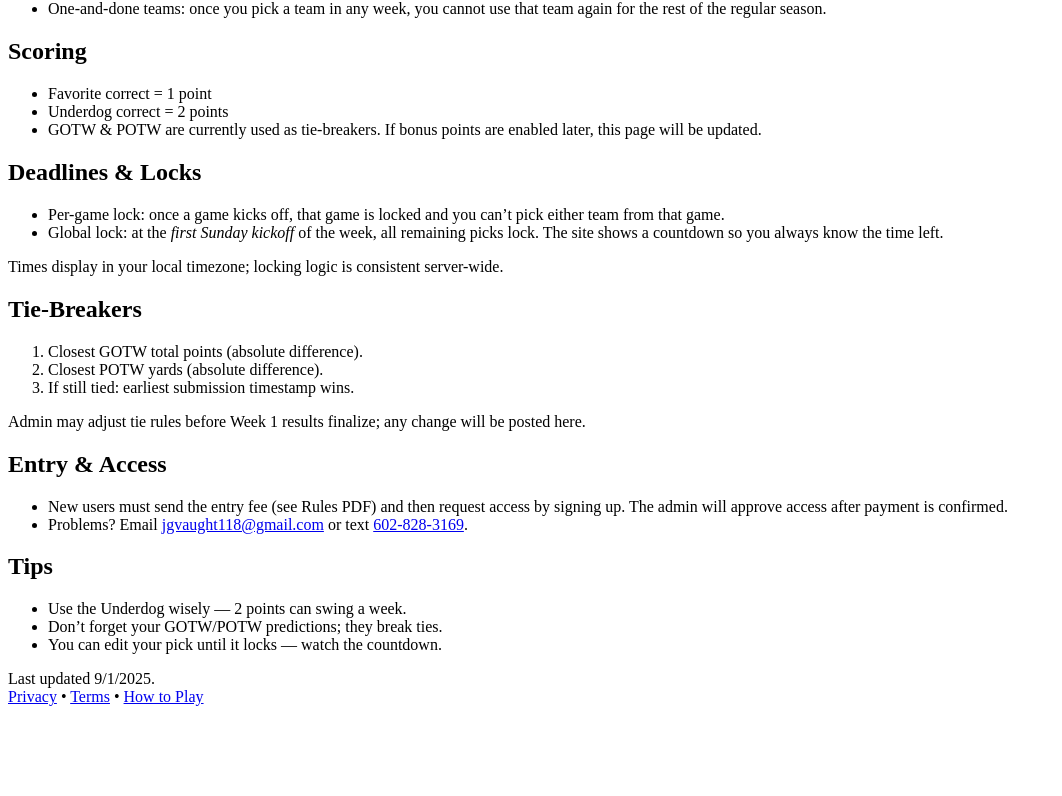
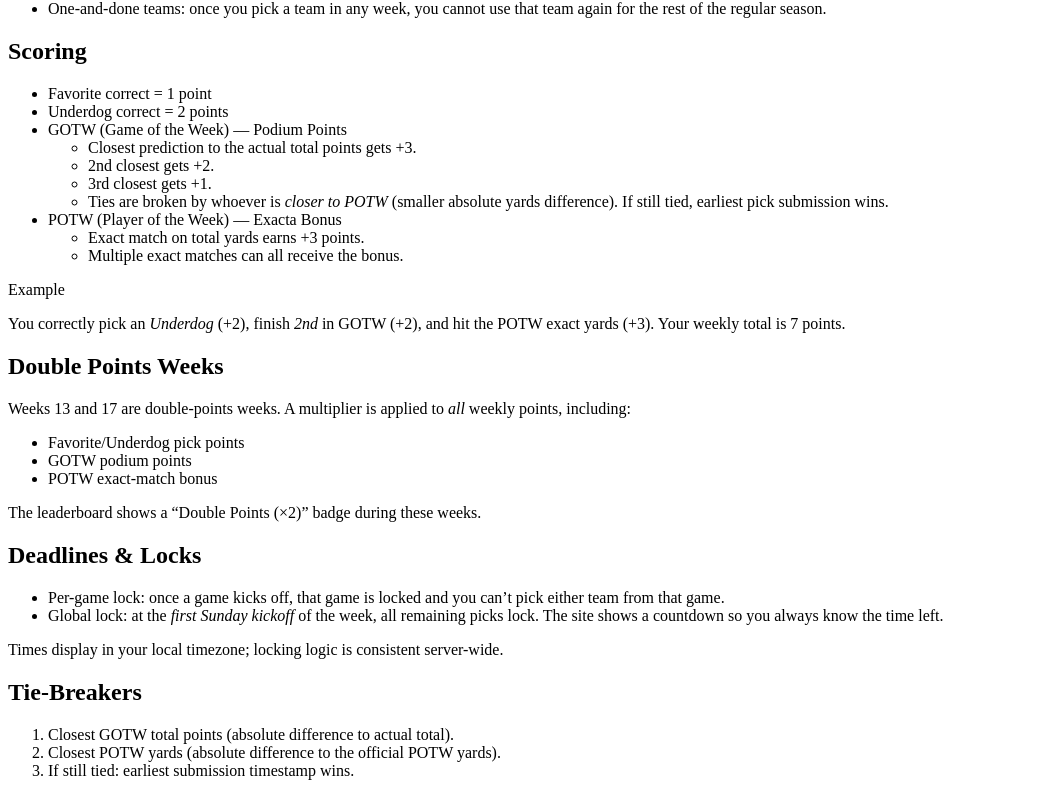
Before and after one commit to jgvaught118/nfl-frenzy-frontend, a React (Vite) app: page /how-to-play in a window 1280 px wide. Shown: the part 479-1275 px from the top of the page, without its empty margins (0-1062 px from the left). Before the commit the page ends 1193 px from the top, so only its background shows below. Built offline with nearby package versions, Linux system fonts and the light colour scheme; no server answers.

Commit message:
Docs: update How To Play with GOTW/POTW + double-points rules

```diff
--- a/src/pages/HowToPlay.jsx
+++ b/src/pages/HowToPlay.jsx
@@ -8,7 +8,8 @@ export default function HowToPlay() {
       <header className="space-y-2">
         <h1 className="text-3xl font-extrabold">How to Play</h1>
         <p className="text-gray-600">
-          Welcome to NFL Frenzy! This page explains weekly picks, scoring, locks, and tie-breakers.
+          Welcome to NFL Frenzy! This page explains weekly picks, scoring (including GOTW/POTW),
+          locks, double-points weeks, and tie-breakers.
         </p>
 
         {/* quick nav */}
@@ -17,6 +18,7 @@ export default function HowToPlay() {
           <a href="#basics" className="underline">Weekly Basics</a>
           <a href="#season" className="underline">Season Constraints</a>
           <a href="#scoring" className="underline">Scoring</a>
+          <a href="#double" className="underline">Double Points Weeks</a>
           <a href="#locks" className="underline">Deadlines & Locks</a>
           <a href="#tiebreakers" className="underline">Tie-Breakers</a>
           <a href="#entry" className="underline">Entry & Access</a>
@@ -54,7 +56,8 @@ export default function HowToPlay() {
             <Link className="text-blue-600 underline" to="/picks/1">Weekly Picks</Link> for the week you want.
           </li>
           <li>
-            Select exactly <span className="font-semibold">one team</span> to win its game (you can’t reuse a team later in the season).
+            Select exactly <span className="font-semibold">one team</span> to win its game
+            (you can’t reuse a team later in the season).
           </li>
           <li>
             Enter your <span className="font-semibold">GOTW</span> (total points) and{" "}
@@ -71,8 +74,8 @@ export default function HowToPlay() {
         <h2 className="text-xl font-bold mb-3">Season Constraints</h2>
         <ul className="list-disc pl-6 space-y-2">
           <li>
-            <span className="font-semibold">One-and-done teams:</span> once you pick a team in any week, you
-            cannot use that team again for the rest of the regular season.
+            <span className="font-semibold">One-and-done teams:</span> once you pick a team in any week,
+            you cannot use that team again for the rest of the regular season.
           </li>
         </ul>
       </section>
@@ -84,11 +87,51 @@ export default function HowToPlay() {
           <li><span className="font-semibold">Favorite correct = 1 point</span></li>
           <li><span className="font-semibold">Underdog correct = 2 points</span></li>
           <li>
-            <span className="font-semibold">GOTW &amp; POTW</span> are currently used as{" "}
-            <span className="font-semibold">tie-breakers</span>. If bonus points are enabled later,
-            this page will be updated.
+            <span className="font-semibold">GOTW (Game of the Week) — Podium Points</span>
+            <ul className="list-disc pl-6 mt-1 space-y-1">
+              <li>Closest prediction to the actual total points gets <span className="font-semibold">+3</span>.</li>
+              <li>2nd closest gets <span className="font-semibold">+2</span>.</li>
+              <li>3rd closest gets <span className="font-semibold">+1</span>.</li>
+              <li>
+                Ties are broken by whoever is <em>closer to POTW</em> (smaller absolute yards difference).
+                If still tied, earliest pick submission wins.
+              </li>
+            </ul>
+          </li>
+          <li>
+            <span className="font-semibold">POTW (Player of the Week) — Exacta Bonus</span>
+            <ul className="list-disc pl-6 mt-1 space-y-1">
+              <li>Exact match on total yards earns <span className="font-semibold">+3</span> points.</li>
+              <li>Multiple exact matches can all receive the bonus.</li>
+            </ul>
           </li>
         </ul>
+
+        {/* Example */}
+        <div className="mt-3 text-sm bg-gray-50 border rounded p-3">
+          <div className="font-semibold mb-1">Example</div>
+          <p>
+            You correctly pick an <em>Underdog</em> (+2), finish <em>2nd</em> in GOTW (+2), and hit the POTW
+            exact yards (+3). Your weekly total is <span className="font-semibold">7 points</span>.
+          </p>
+        </div>
+      </section>
+
+      {/* Double Points */}
+      <section id="double" className="rounded-lg border bg-white p-5 shadow-sm">
+        <h2 className="text-xl font-bold mb-3">Double Points Weeks</h2>
+        <p className="mb-2">
+          Weeks <span className="font-semibold">13</span> and <span className="font-semibold">17</span> are
+          double-points weeks. A multiplier is applied to <em>all</em> weekly points, including:
+        </p>
+        <ul className="list-disc pl-6 space-y-1">
+          <li>Favorite/Underdog pick points</li>
+          <li>GOTW podium points</li>
+          <li>POTW exact-match bonus</li>
+        </ul>
+        <p className="text-sm text-gray-600 mt-2">
+          The leaderboard shows a “Double Points (×2)” badge during these weeks.
+        </p>
       </section>
 
       {/* Locks */}
@@ -113,8 +156,12 @@ export default function HowToPlay() {
       <section id="tiebreakers" className="rounded-lg border bg-white p-5 shadow-sm">
         <h2 className="text-xl font-bold mb-3">Tie-Breakers</h2>
         <ol className="list-decimal pl-6 space-y-2">
-          <li><span className="font-semibold">Closest GOTW total points</span> (absolute difference).</li>
-          <li><span className="font-semibold">Closest POTW yards</span> (absolute difference).</li>
+          <li>
+            <span className="font-semibold">Closest GOTW total points</span> (absolute difference to actual total).
+          </li>
+          <li>
+            <span className="font-semibold">Closest POTW yards</span> (absolute difference to the official POTW yards).
+          </li>
           <li>If still tied: earliest submission timestamp wins.</li>
         </ol>
         <p className="text-gray-600 mt-2 text-sm">
@@ -132,7 +179,9 @@ export default function HowToPlay() {
           </li>
           <li>
             Problems? Email{" "}
-            <a className="text-blue-600 underline" href="mailto:jgvaught118@gmail.com">jgvaught118@gmail.com</a>{" "}
+            <a className="text-blue-600 underline" href="mailto:jgvaught118@gmail.com">
+              jgvaught118@gmail.com
+            </a>{" "}
             or text{" "}
             <a className="text-blue-600 underline" href="sms:+16028283169">602-828-3169</a>.
           </li>
@@ -143,8 +192,8 @@ export default function HowToPlay() {
       <section id="tips" className="rounded-lg border bg-white p-5 shadow-sm">
         <h2 className="text-xl font-bold mb-3">Tips</h2>
         <ul className="list-disc pl-6 space-y-2">
-          <li>Use the Underdog wisely — 2 points can swing a week.</li>
-          <li>Don’t forget your GOTW/POTW predictions; they break ties.</li>
+          <li>Use the Underdog wisely — 2 points can swing a week (and 4 points on double-points weeks!).</li>
+          <li>Don’t forget GOTW/POTW — they award points and break ties.</li>
           <li>You can edit your pick until it locks — watch the countdown.</li>
         </ul>
       </section>
```
